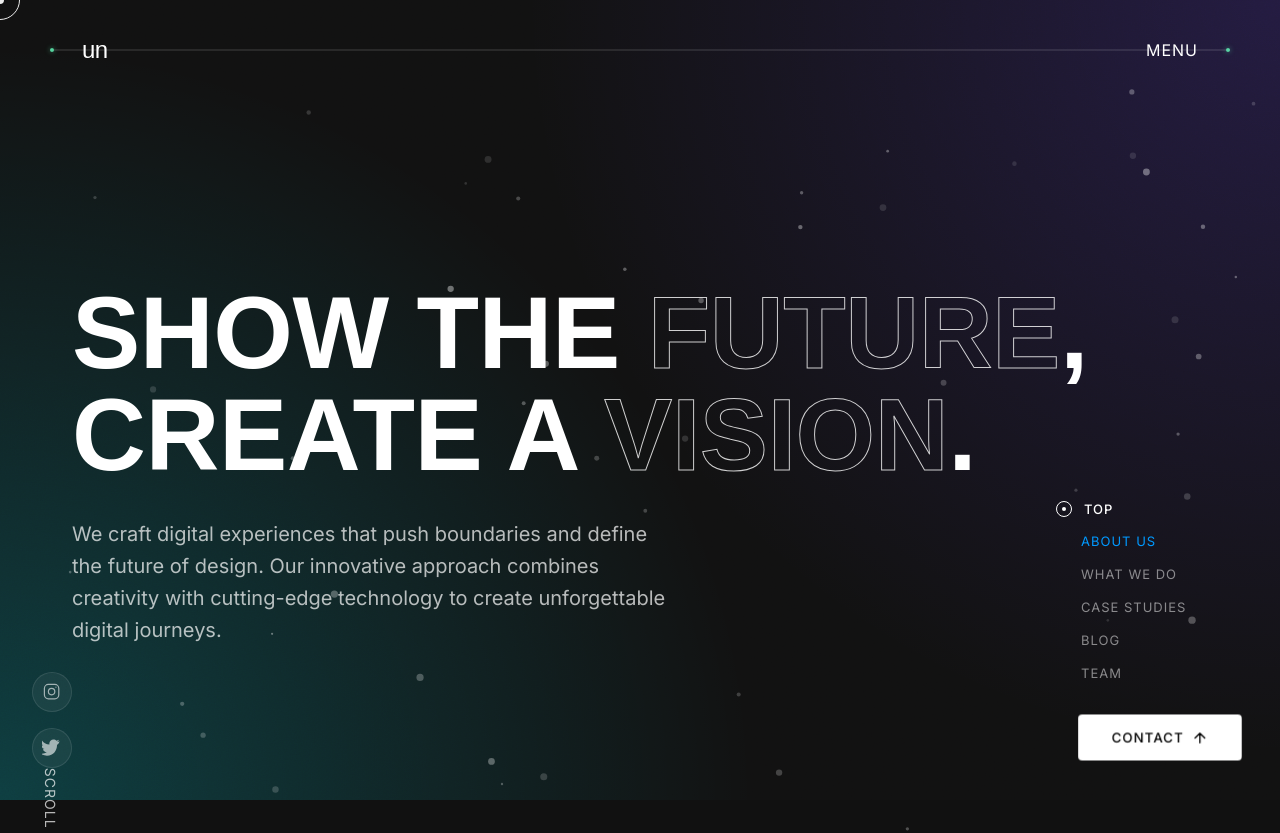
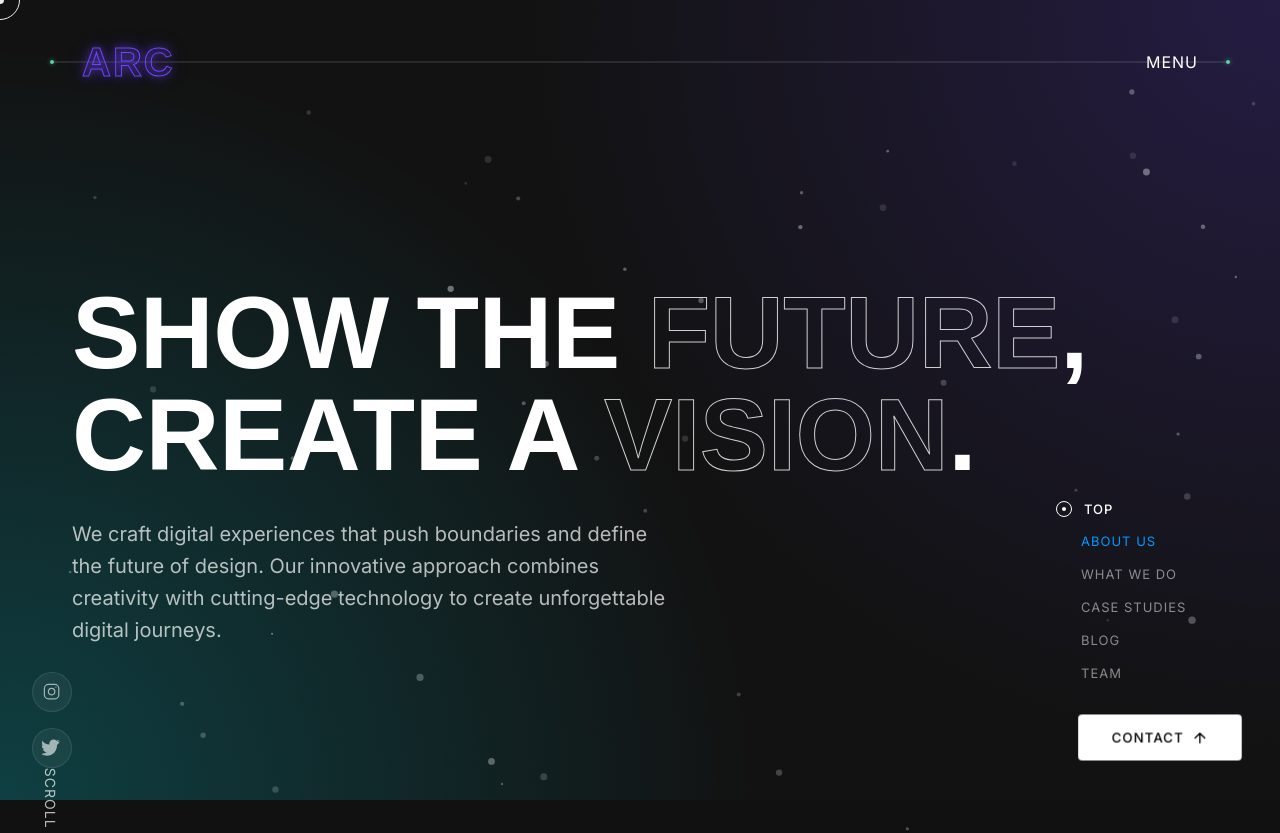
Before and after one commit to Akhpie/arc-design-agency, a React (Vite) app: page / in a window 1280 px wide. Shown: the top 833 px of the page. Built offline with nearby package versions, Linux system fonts and the light colour scheme.

Commit message:
logo change

```diff
--- a/src/layouts/Header.tsx
+++ b/src/layouts/Header.tsx
@@ -145,15 +145,25 @@ const HeaderContainer = styled(Container)`
 
 const Logo = styled(Link)`
   font-family: ${theme.fonts.primary};
-  font-size: 1.5rem;
-  font-weight: 400;
-  color: ${theme.colors.text};
+  font-size: 2.5rem;
+  font-weight: 600;
+  color: transparent;
+  -webkit-text-stroke: 1px #6e44ff;
   text-decoration: none;
-  letter-spacing: -0.5px;
+  letter-spacing: 2px;
   z-index: 2;
   position: relative;
   background: transparent;
   padding: 0 10px;
+  transition: all 0.3s ease;
+  text-shadow: 0 0 10px rgba(110, 68, 255, 0.5),
+    0 0 20px rgba(110, 68, 255, 0.3);
+
+  &:hover {
+    -webkit-text-stroke: 1.5px #8a6fff;
+    text-shadow: 0 0 15px rgba(110, 68, 255, 0.8),
+      0 0 30px rgba(110, 68, 255, 0.5);
+  }
 `;
 
 const MenuButton = styled.button`
@@ -290,7 +300,7 @@ const Header = () => {
     <>
       <HeaderWrapper>
         <HeaderContainer>
-          <Logo to="/">un</Logo>
+          <Logo to="/">ARC</Logo>
           <div className="dot-left" />
           <div className="dot-right" />
           <MenuButton onClick={() => setIsMenuOpen(true)}>MENU</MenuButton>
```
